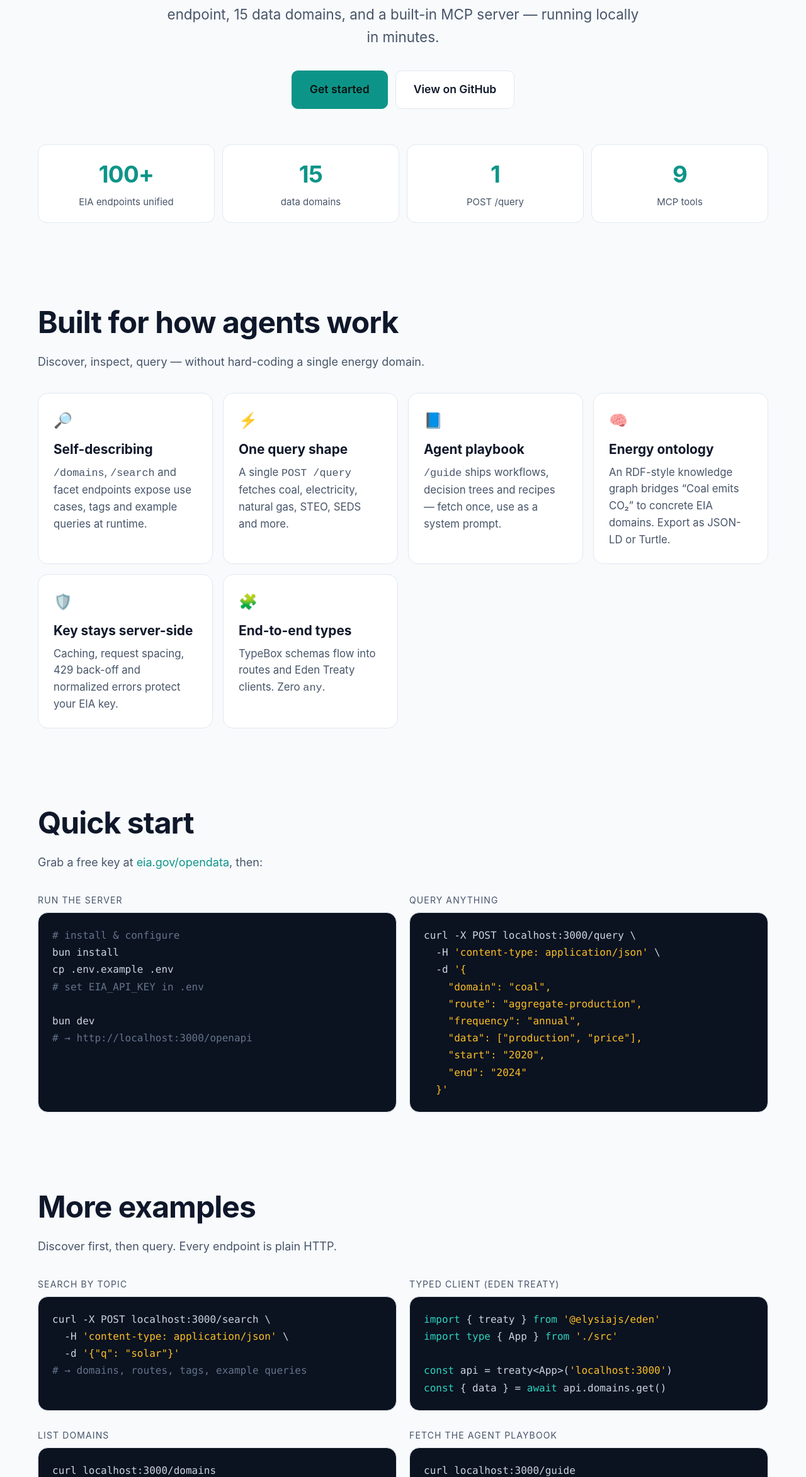
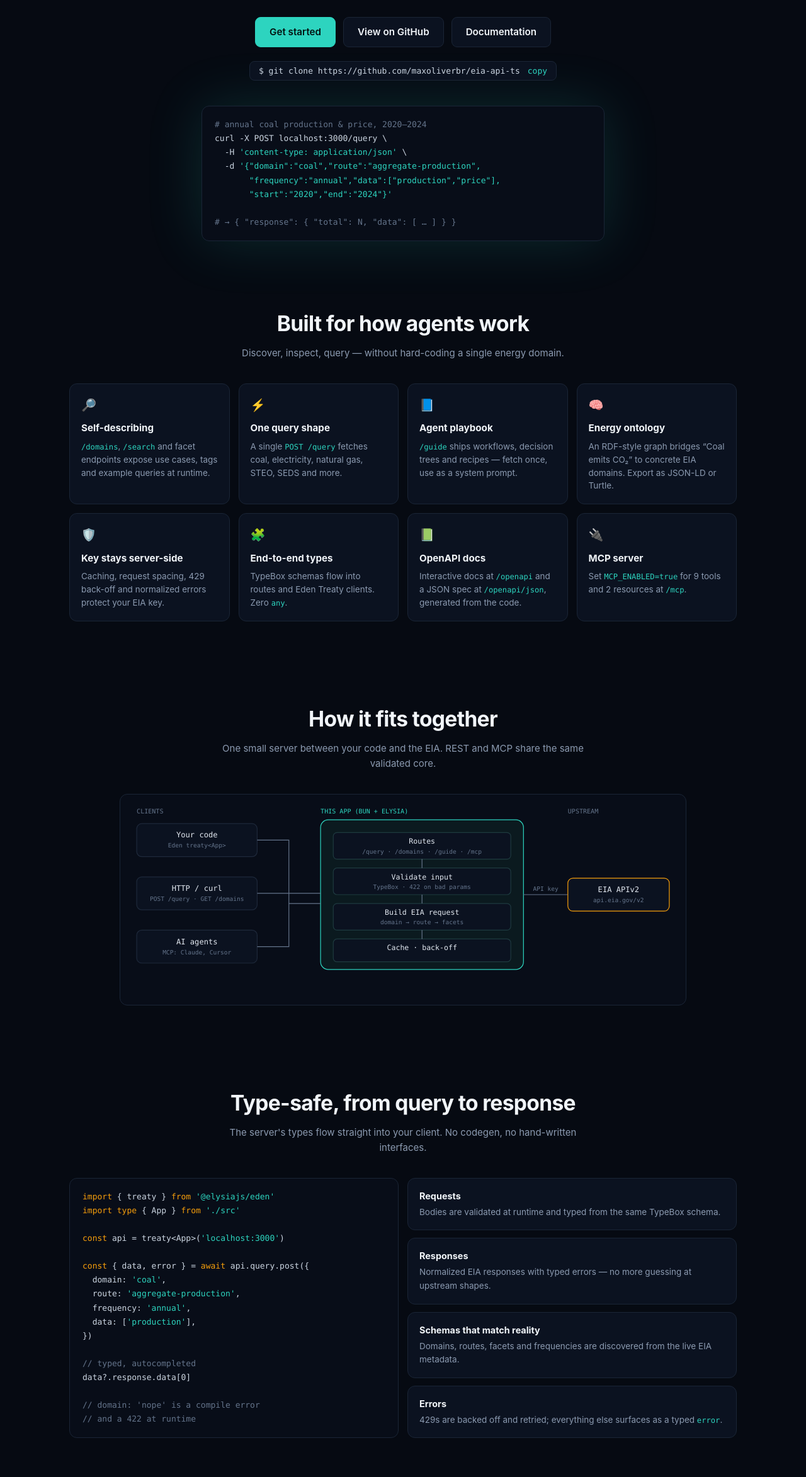
Before and after one commit to maxoliverbr/eia-api-ts, a website: page landing/index.html in a window 1280 px wide. Shown: the part 454-2800 px from the top of the page at 63% size. Drawn offline with Linux system fonts and the light colour scheme.

Commit message:
style(landing): restyle to match adams-search layout

```diff
--- a/landing/index.html
+++ b/landing/index.html
@@ -7,48 +7,55 @@
 <meta name="description" content="A typed, self-describing wrapper around the EIA APIv2. One query endpoint, 15 data domains, MCP server, built with Bun and Elysia.">
 <link rel="icon" href="logo.svg">
 <style>
-:root{--bg:#f8fafc;--fg:#0f172a;--mut:#475569;--card:#fff;--line:#e2e8f0;--teal:#0d9488;--amber:#f59e0b;--code:#0b1220;--glow:rgba(13,148,136,.18)}
-@media(prefers-color-scheme:dark){:root{--bg:#070b14;--fg:#e8eef9;--mut:#94a3b8;--card:#0e1524;--line:#1e293b;--teal:#2dd4bf;--glow:rgba(45,212,191,.16)}}
+:root{color-scheme:dark;--bg:#060a12;--fg:#f1f5f9;--mut:#8b9ab0;--card:#0b1220;--line:#1a2536;--teal:#2dd4bf;--green:#a3e635;--amber:#f59e0b;--code:#080d18;--glow:rgba(45,212,191,.16)}
 *{box-sizing:border-box}html{scroll-behavior:smooth}
-body{margin:0;background:var(--bg);color:var(--fg);font:18px/1.6 Inter,system-ui,-apple-system,Segoe UI,sans-serif;-webkit-font-smoothing:antialiased}
+body{margin:0;background:var(--bg);color:var(--fg);font:16px/1.6 Inter,system-ui,-apple-system,Segoe UI,sans-serif;-webkit-font-smoothing:antialiased}
 a{color:inherit;text-decoration:none}
-.wrap{max-width:1200px;margin:0 auto;padding:0 20px}
-nav{display:flex;align-items:center;justify-content:space-between;padding:18px 0}
+code{font-family:ui-monospace,SFMono-Regular,Menlo,monospace;color:var(--teal);font-size:.9em}
+.wrap{max-width:1100px;margin:0 auto;padding:0 20px}
+nav{display:flex;align-items:center;justify-content:space-between;padding:16px 0}
 nav .brand{display:flex;align-items:center;gap:10px;font-weight:700}
-nav img{width:32px;height:32px}
-nav .links{display:flex;gap:22px;align-items:center;color:var(--mut);font-size:17px}
+nav img{width:26px;height:26px}
+nav .links{display:flex;gap:22px;align-items:center;color:var(--mut);font-size:14px}
 nav .links a:hover{color:var(--fg)}
-.hero{position:relative;text-align:center;padding:84px 0 64px}
-.hero:before{content:"";position:absolute;inset:-80px 0 auto;height:420px;background:radial-gradient(ellipse at 50% 0,var(--glow),transparent 65%);z-index:-1}
-.pill{display:inline-block;padding:4px 14px;border:1px solid var(--line);border-radius:99px;font-size:15px;color:var(--mut);background:var(--card)}
-h1{font-size:clamp(2.8rem,7vw,5.5rem);line-height:1.05;letter-spacing:-.03em;margin:22px 0 18px}
-h1 span{background:linear-gradient(90deg,var(--teal),var(--amber));-webkit-background-clip:text;background-clip:text;color:transparent}
-.lead{max-width:760px;margin:0 auto 36px;color:var(--mut);font-size:1.4rem}
+.hero{position:relative;text-align:center;padding:64px 0 40px}
+.hero:before{content:"";position:absolute;inset:-90px 0 auto;height:460px;background:radial-gradient(ellipse at 50% 0,var(--glow),transparent 65%);z-index:-1}
+.pill{display:inline-block;padding:3px 12px;border:1px solid var(--line);border-radius:99px;font-size:12px;color:var(--mut);background:var(--card)}
+h1{font-size:clamp(2.4rem,6.5vw,4.6rem);line-height:1.08;letter-spacing:-.03em;margin:26px 0 20px}
+h1 span{background:linear-gradient(90deg,var(--teal),var(--green) 50%,var(--amber));-webkit-background-clip:text;background-clip:text;color:transparent}
+.lead{max-width:600px;margin:0 auto 30px;color:var(--mut);font-size:1.1rem}
 .cta{display:flex;gap:12px;justify-content:center;flex-wrap:wrap}
-.btn{padding:15px 28px;font-size:1.1rem;border-radius:10px;font-weight:600;border:1px solid var(--line);background:var(--card);transition:transform .15s,border-color .15s}
+.btn{padding:11px 22px;font-size:.95rem;border-radius:9px;font-weight:600;border:1px solid var(--line);background:var(--card);transition:transform .15s,border-color .15s}
 .btn:hover{transform:translateY(-2px);border-color:var(--teal)}
 .btn.p{background:var(--teal);border-color:var(--teal);color:#041311}
-.stats{display:grid;grid-template-columns:repeat(4,1fr);gap:12px;margin:56px 0 0}
-.stats div{padding:18px;border:1px solid var(--line);border-radius:14px;background:var(--card)}
-.stats b{display:block;font-size:2.3rem;letter-spacing:-.02em;color:var(--teal)}
-.stats small{color:var(--mut)}
-section{padding:56px 0}
-h2{font-size:clamp(2rem,4vw,3rem);letter-spacing:-.02em;margin:0 0 10px}
-.sub{color:var(--mut);margin:0 0 34px;max-width:620px}
-.grid{display:grid;grid-template-columns:repeat(auto-fit,minmax(260px,1fr));gap:16px}
-.card{padding:24px;border:1px solid var(--line);border-radius:16px;background:var(--card);transition:transform .2s,border-color .2s}
-.card:hover{transform:translateY(-3px);border-color:var(--teal)}
-.card i{font-style:normal;font-size:1.5rem}
-.card h3{margin:10px 0 6px;font-size:1.3rem}
-.card p{margin:0;color:var(--mut);font-size:1.05rem}
-pre{margin:0;padding:22px;background:var(--code);color:#cbd5e1;border-radius:16px;overflow:auto;font:16px/1.7 ui-monospace,SFMono-Regular,Menlo,monospace;border:1px solid var(--line)}
-pre .c{color:#64748b}pre .k{color:#2dd4bf}pre .s{color:#fbbf24}
-.two{display:grid;grid-template-columns:1fr 1fr;gap:28px 20px}.two>div{display:flex;flex-direction:column;min-width:0}.two pre{flex:1}@media(max-width:760px){.two>div{grid-column:auto!important}}
-.lbl{font-size:14px;letter-spacing:.08em;text-transform:uppercase;color:var(--mut);margin:0 0 8px}
-.chips{display:flex;flex-wrap:wrap;gap:8px}
-.chips span{padding:6px 14px;border:1px solid var(--line);border-radius:99px;background:var(--card);font-size:16px;color:var(--mut)}
-footer{border-top:1px solid var(--line);padding:28px 0;color:var(--mut);font-size:16px;display:flex;justify-content:space-between;flex-wrap:wrap;gap:12px}
-@media(max-width:760px){.stats{grid-template-columns:1fr 1fr}.two{grid-template-columns:1fr}nav .links a:not(.gh){display:none}}
+.clone{display:inline-flex;gap:12px;align-items:center;margin:22px auto 0;padding:7px 14px;border:1px solid var(--line);border-radius:8px;background:var(--card);font:13px ui-monospace,SFMono-Regular,Menlo,monospace;color:#cbd5e1;max-width:100%;overflow:auto;white-space:nowrap}
+.clone button{background:none;border:0;color:var(--teal);font:inherit;cursor:pointer;padding:0}
+.hero pre{max-width:640px;margin:40px auto 0;text-align:left;box-shadow:0 0 90px var(--glow)}
+section{padding:64px 0}
+h2{font-size:clamp(1.6rem,3vw,2.1rem);letter-spacing:-.02em;margin:0 0 8px;text-align:center}
+.sub{color:var(--mut);margin:0 auto 36px;max-width:620px;text-align:center;font-size:15px}
+.grid{display:grid;grid-template-columns:repeat(4,1fr);gap:14px}
+.card{padding:18px;border:1px solid var(--line);border-radius:12px;background:var(--card)}
+.card i{font-style:normal;font-size:1.2rem}
+.card h3{margin:10px 0 6px;font-size:.95rem}
+.card p{margin:0;color:var(--mut);font-size:13.5px;line-height:1.55}
+pre{margin:0;padding:18px 20px;background:var(--code);color:#cbd5e1;border-radius:12px;overflow:auto;font:13px/1.7 ui-monospace,SFMono-Regular,Menlo,monospace;border:1px solid var(--line)}
+pre .c{color:#64748b}pre .k{color:var(--amber)}pre .s{color:var(--teal)}
+.two{display:grid;grid-template-columns:1fr 1fr;gap:14px}.two>*{min-width:0}.two pre{height:100%}
+.panel{padding:16px 18px;border:1px solid var(--line);border-radius:12px;background:var(--card)}
+.panel h3{margin:0 0 4px;font-size:.9rem}.panel p{margin:0;color:var(--mut);font-size:13.5px}
+.stack{display:grid;gap:12px}
+.dia{max-width:900px;margin:0 auto;border:1px solid var(--line);border-radius:12px;background:var(--code);padding:16px}
+.dia svg{width:100%;height:auto;display:block;font-family:ui-monospace,SFMono-Regular,Menlo,monospace}
+.note{max-width:620px;margin:28px auto 0;padding:12px 16px;border:1px solid var(--line);border-left:3px solid var(--amber);border-radius:8px;background:var(--card);color:var(--mut);font-size:13px}
+.note a{color:var(--teal)}
+.chips{display:flex;flex-wrap:wrap;gap:8px;justify-content:center}
+.chips span{padding:5px 14px;border:1px solid var(--line);border-radius:99px;background:var(--card);font-size:13px;color:var(--mut)}
+footer{border-top:1px solid var(--line);padding:24px 0;color:var(--mut);font-size:13px;display:flex;justify-content:space-between;flex-wrap:wrap;gap:12px}
+footer a:hover{color:var(--fg)}
+@media(max-width:900px){.grid{grid-template-columns:1fr 1fr}}
+@media(max-width:760px){.two{grid-template-columns:1fr}nav .links a:not(.gh){display:none}}
+@media(max-width:480px){.grid{grid-template-columns:1fr}}
 </style>
 </head>
 <body>
@@ -56,25 +63,29 @@ footer{border-top:1px solid var(--line);padding:28px 0;color:var(--mut);font-siz
   <nav>
     <a class="brand" href="#"><img src="logo.svg" alt=""> eia-api-ts</a>
     <div class="links">
-      <a href="#features">Features</a><a href="#start">Quick start</a><a href="#examples">Examples</a><a href="#openapi">OpenAPI</a><a href="#mcp">MCP</a>
-      <a class="btn gh" style="padding:7px 16px" href="https://github.com/maxoliverbr/eia-api-ts">GitHub ↗</a>
+      <a href="#features">Features</a><a href="#architecture">Architecture</a><a href="#types">Type safety</a><a href="#examples">Examples</a><a href="#start">Quick start</a><a href="https://eia-api.maxcalkin.dev">Docs</a>
+      <a class="btn gh" style="padding:6px 14px" href="https://github.com/maxoliverbr/eia-api-ts">GitHub ↗</a>
     </div>
   </nav>
 
   <header class="hero">
-    <span class="pill">Bun · ElysiaJS · TypeBox · OpenAPI 3.1</span>
+    <span class="pill">Bun · Elysia · Eden · OpenAPI · MCP</span>
     <h1>U.S. energy data,<br><span>ready for agents.</span></h1>
-    <p class="lead">A typed, self-describing wrapper around the EIA APIv2. One query endpoint, 15 data domains, and a built-in MCP server — running locally in minutes.</p>
+    <p class="lead">A typed, self-describing wrapper around the EIA APIv2. One query endpoint, 15 data domains and a built-in MCP server — running locally in minutes.</p>
     <div class="cta">
       <a class="btn p" href="#start">Get started</a>
       <a class="btn" href="https://github.com/maxoliverbr/eia-api-ts">View on GitHub</a>
+      <a class="btn" href="https://eia-api.maxcalkin.dev">Documentation</a>
     </div>
-    <div class="stats">
-      <div><b>100+</b><small>EIA endpoints unified</small></div>
-      <div><b>15</b><small>data domains</small></div>
-      <div><b>1</b><small>POST /query</small></div>
-      <div><b>9</b><small>MCP tools</small></div>
-    </div>
+    <div class="clone"><span>$ git clone https://github.com/maxoliverbr/eia-api-ts</span><button type="button" onclick="navigator.clipboard.writeText('git clone https://github.com/maxoliverbr/eia-api-ts');this.textContent='copied'">copy</button></div>
+<pre><span class="c"># annual coal production &amp; price, 2020–2024</span>
+curl -X POST localhost:3000/query \
+  -H <span class="s">'content-type: application/json'</span> \
+  -d <span class="s">'{"domain":"coal","route":"aggregate-production",
+       "frequency":"annual","data":["production","price"],
+       "start":"2020","end":"2024"}'</span>
+
+<span class="c"># → { "response": { "total": N, "data": [ … ] } }</span></pre>
   </header>
 
   <section id="features">
@@ -84,110 +95,104 @@ footer{border-top:1px solid var(--line);padding:28px 0;color:var(--mut);font-siz
       <div class="card"><i>🔎</i><h3>Self-describing</h3><p><code>/domains</code>, <code>/search</code> and facet endpoints expose use cases, tags and example queries at runtime.</p></div>
       <div class="card"><i>⚡</i><h3>One query shape</h3><p>A single <code>POST /query</code> fetches coal, electricity, natural gas, STEO, SEDS and more.</p></div>
       <div class="card"><i>📘</i><h3>Agent playbook</h3><p><code>/guide</code> ships workflows, decision trees and recipes — fetch once, use as a system prompt.</p></div>
-      <div class="card"><i>🧠</i><h3>Energy ontology</h3><p>An RDF-style knowledge graph bridges “Coal emits CO₂” to concrete EIA domains. Export as JSON-LD or Turtle.</p></div>
+      <div class="card"><i>🧠</i><h3>Energy ontology</h3><p>An RDF-style graph bridges “Coal emits CO₂” to concrete EIA domains. Export as JSON-LD or Turtle.</p></div>
       <div class="card"><i>🛡️</i><h3>Key stays server-side</h3><p>Caching, request spacing, 429 back-off and normalized errors protect your EIA key.</p></div>
       <div class="card"><i>🧩</i><h3>End-to-end types</h3><p>TypeBox schemas flow into routes and Eden Treaty clients. Zero <code>any</code>.</p></div>
+      <div class="card"><i>📗</i><h3>OpenAPI docs</h3><p>Interactive docs at <code>/openapi</code> and a JSON spec at <code>/openapi/json</code>, generated from the code.</p></div>
+      <div class="card"><i>🔌</i><h3>MCP server</h3><p>Set <code>MCP_ENABLED=true</code> for 9 tools and 2 resources at <code>/mcp</code>.</p></div>
     </div>
   </section>
 
-  <section id="start">
-    <h2>Quick start</h2>
-    <p class="sub">Grab a free key at <a href="https://www.eia.gov/opendata/" style="color:var(--teal)">eia.gov/opendata</a>, then:</p>
-    <div class="two">
-      <div>
-        <p class="lbl">Run the server</p>
-<pre><span class="c"># install &amp; configure</span>
-bun install
-cp .env.example .env
-<span class="c"># set EIA_API_KEY in .env</span>
-
-bun dev
-<span class="c"># → http://localhost:3000/openapi</span></pre>
-      </div>
-      <div>
-        <p class="lbl">Query anything</p>
-<pre>curl -X POST localhost:3000/query \
-  -H <span class="s">'content-type: application/json'</span> \
-  -d <span class="s">'{
-    "domain": "coal",
-    "route": "aggregate-production",
-    "frequency": "annual",
-    "data": ["production", "price"],
-    "start": "2020",
-    "end": "2024"
-  }'</span></pre>
-      </div>
+  <section id="architecture">
+    <h2>How it fits together</h2>
+    <p class="sub">One small server between your code and the EIA. REST and MCP share the same validated core.</p>
+    <div class="dia">
+      <svg viewBox="0 0 860 300" fill="none" stroke-width="1.2" role="img" aria-label="Clients call the Bun and Elysia server, which calls the EIA API">
+        <g font-size="10" fill="#8b9ab0" stroke="none"><text x="10" y="14" fill="#64748b">CLIENTS</text><text x="300" y="14" fill="#2dd4bf">THIS APP (BUN + ELYSIA)</text><text x="690" y="14" fill="#64748b">UPSTREAM</text></g>
+        <g stroke="#1e293b" fill="#0b1220">
+          <rect x="10" y="30" width="190" height="52" rx="8"/><rect x="10" y="114" width="190" height="52" rx="8"/><rect x="10" y="198" width="190" height="52" rx="8"/>
+        </g>
+        <g font-size="12" fill="#e2e8f0" stroke="none" text-anchor="middle"><text x="105" y="52">Your code</text><text x="105" y="136">HTTP / curl</text><text x="105" y="220">AI agents</text></g>
+        <g font-size="9.5" fill="#64748b" stroke="none" text-anchor="middle"><text x="105" y="68">Eden treaty&lt;App&gt;</text><text x="105" y="152">POST /query · GET /domains</text><text x="105" y="236">MCP: Claude, Cursor</text></g>
+        <rect x="300" y="24" width="320" height="236" rx="12" stroke="#2dd4bf" fill="#0b1a1f"/>
+        <g stroke="#1e3a3f" fill="#0b1220"><rect x="320" y="44" width="280" height="42" rx="6"/><rect x="320" y="100" width="280" height="42" rx="6"/><rect x="320" y="156" width="280" height="42" rx="6"/><rect x="320" y="212" width="280" height="36" rx="6"/></g>
+        <g font-size="11.5" fill="#e2e8f0" stroke="none" text-anchor="middle"><text x="460" y="62">Routes</text><text x="460" y="118">Validate input</text><text x="460" y="174">Build EIA request</text><text x="460" y="229">Cache · back-off</text></g>
+        <g font-size="9.5" fill="#64748b" stroke="none" text-anchor="middle"><text x="460" y="77">/query · /domains · /guide · /mcp</text><text x="460" y="133">TypeBox · 422 on bad params</text><text x="460" y="189">domain → route → facets</text></g>
+        <g stroke="#64748b"><path d="M200 56h50v100h50M200 140h100M200 224h50v-68"/><path d="M460 86v14M460 142v14M460 198v14"/><path d="M620 142h70"/></g>
+        <rect x="690" y="116" width="160" height="52" rx="8" stroke="#f59e0b" fill="#0b1220"/>
+        <g font-size="12" fill="#e2e8f0" stroke="none" text-anchor="middle"><text x="770" y="138">EIA APIv2</text></g>
+        <g font-size="9.5" fill="#64748b" stroke="none" text-anchor="middle"><text x="770" y="154">api.eia.gov/v2</text><text x="655" y="136">API key</text></g>
+      </svg>
     </div>
   </section>
 
-  <section id="examples">
-    <h2>More examples</h2>
-    <p class="sub">Discover first, then query. Every endpoint is plain HTTP.</p>
+  <section id="types">
+    <h2>Type-safe, from query to response</h2>
+    <p class="sub">The server's types flow straight into your client. No codegen, no hand-written interfaces.</p>
     <div class="two">
-      <div>
-        <p class="lbl">Search by topic</p>
-<pre>curl -X POST localhost:3000/search \
-  -H <span class="s">'content-type: application/json'</span> \
-  -d <span class="s">'{"q": "solar"}'</span>
-<span class="c"># → domains, routes, tags, example queries</span></pre>
-      </div>
-      <div>
-        <p class="lbl">Typed client (Eden Treaty)</p>
 <pre><span class="k">import</span> { treaty } <span class="k">from</span> <span class="s">'@elysiajs/eden'</span>
 <span class="k">import type</span> { App } <span class="k">from</span> <span class="s">'./src'</span>
 
 <span class="k">const</span> api = treaty&lt;App&gt;(<span class="s">'localhost:3000'</span>)
-<span class="k">const</span> { data } = <span class="k">await</span> api.domains.get()</pre>
-      </div>
-      <div>
-        <p class="lbl">List domains</p>
-<pre>curl localhost:3000/domains
-<span class="c"># → 15 domains with useCases + exampleQuery</span></pre>
-      </div>
-      <div>
-        <p class="lbl">Fetch the agent playbook</p>
-<pre>curl localhost:3000/guide
-<span class="c"># workflows, decision trees, recipes</span></pre>
-      </div>
-      <div style="grid-column:1/-1">
-        <p class="lbl">Filter by facet</p>
-<pre>curl -X POST localhost:3000/query \
-  -H <span class="s">'content-type: application/json'</span> \
-  -d <span class="s">'{
-    "domain": "electricity",
-    "route": "retail-sales",
-    "frequency": "monthly",
-    "data": ["price"],
-    "facets": {"stateid": ["TX"], "sectorid": ["RES"]}
-  }'</span></pre>
-      </div>
-      <div>
-        <p class="lbl">Run the bundled examples</p>
-<pre>bun run examples/02-discovery.ts
-bun run examples/06-query-post-basic.ts
-bun run examples/agent-usage.ts</pre>
+
+<span class="k">const</span> { data, error } = <span class="k">await</span> api.query.post({
+  domain: <span class="s">'coal'</span>,
+  route: <span class="s">'aggregate-production'</span>,
+  frequency: <span class="s">'annual'</span>,
+  data: [<span class="s">'production'</span>],
+})
+
+<span class="c">// typed, autocompleted</span>
+data?.response.data[0]
+
+<span class="c">// domain: 'nope' is a compile error</span>
+<span class="c">// and a 422 at runtime</span></pre>
+      <div class="stack">
+        <div class="panel"><h3>Requests</h3><p>Bodies are validated at runtime and typed from the same TypeBox schema.</p></div>
+        <div class="panel"><h3>Responses</h3><p>Normalized EIA responses with typed errors — no more guessing at upstream shapes.</p></div>
+        <div class="panel"><h3>Schemas that match reality</h3><p>Domains, routes, facets and frequencies are discovered from the live EIA metadata.</p></div>
+        <div class="panel"><h3>Errors</h3><p>429s are backed off and retried; everything else surfaces as a typed <code>error</code>.</p></div>
       </div>
     </div>
   </section>
 
   <section id="openapi">
-    <h2>OpenAPI, out of the box</h2>
-    <p class="sub">Every route is generated from its TypeBox schema, so the spec never drifts from the code.</p>
+    <h2>Documented automatically</h2>
+    <p class="sub">The OpenAPI spec is generated from the same schemas, so it can't drift from the code.</p>
     <div class="two">
-      <div>
-        <p class="lbl">Browse &amp; fetch the spec</p>
-<pre><span class="c"># Swagger UI</span>
-open http://localhost:3000/openapi
-
-<span class="c"># OpenAPI 3.1 JSON</span>
-curl localhost:3000/openapi/json &gt; spec.json</pre>
-      </div>
-      <div>
-        <p class="lbl">Generate a client in any language</p>
-<pre>bunx openapi-typescript spec.json -o api.d.ts
+<pre><span class="c"># start the API, then open the docs</span>
+bun dev
+http://localhost:3000/openapi       <span class="c"># Swagger UI</span>
+http://localhost:3000/openapi/json  <span class="c"># OpenAPI 3.1</span></pre>
+<pre><span class="c"># generate a client in any language</span>
+bunx openapi-typescript spec.json -o api.d.ts
 bunx @openapitools/openapi-generator-cli \
   generate -i spec.json -g python -o ./client</pre>
-      </div>
+    </div>
+  </section>
+
+  <section id="examples">
+    <h2>Examples with a purpose</h2>
+    <p class="sub">Discover first, then query. Every endpoint is plain HTTP.</p>
+    <div class="two">
+<pre><span class="c"># search by topic</span>
+curl -X POST localhost:3000/search \
+  -H <span class="s">'content-type: application/json'</span> \
+  -d <span class="s">'{"q": "solar"}'</span>
+<span class="c"># → domains, routes, tags, example queries</span></pre>
+<pre><span class="c"># filter by facet</span>
+curl -X POST localhost:3000/query \
+  -H <span class="s">'content-type: application/json'</span> \
+  -d <span class="s">'{"domain":"electricity","route":"retail-sales",
+       "frequency":"monthly","data":["price"],
+       "facets":{"stateid":["TX"],"sectorid":["RES"]}}'</span></pre>
+<pre><span class="c"># list domains / fetch the agent playbook</span>
+curl localhost:3000/domains
+curl localhost:3000/guide</pre>
+<pre><span class="c"># run the bundled examples</span>
+bun run examples/02-discovery.ts
+bun run examples/06-query-post-basic.ts
+bun run examples/agent-usage.ts</pre>
     </div>
   </section>
 
@@ -197,9 +202,28 @@ bunx @openapitools/openapi-generator-cli \
     <div class="chips"><span>Claude Desktop</span><span>Cursor</span><span>Mastra</span><span>LangChain</span><span>Eden Treaty</span><span>plain fetch / curl</span></div>
   </section>
 
+  <section id="start">
+    <h2>Quick start</h2>
+    <p class="sub">Install, configure, query.</p>
+    <div class="two">
+<pre><span class="c"># run it</span>
+bun install
+cp .env.example .env
+<span class="c"># set EIA_API_KEY in .env</span>
+bun dev   <span class="c"># http://localhost:3000</span></pre>
+<pre><span class="c"># discover, then query</span>
+curl localhost:3000/domains
+curl -X POST localhost:3000/query \
+  -H <span class="s">'content-type: application/json'</span> \
+  -d <span class="s">'{"domain":"coal","route":"aggregate-production",
+       "frequency":"annual","data":["production"]}'</span></pre>
+    </div>
+    <p class="note">This site is static documentation. The API is self-hosted and needs your own free EIA key (<a href="https://www.eia.gov/opendata/">get one here</a>), which must never be published in a browser.</p>
+  </section>
+
   <footer>
-    <span>© eia-api-ts — not affiliated with the U.S. EIA.</span>
-    <span><a href="https://github.com/maxoliverbr/eia-api-ts">GitHub</a> · <a href="https://www.eia.gov/opendata/">EIA Open Data</a></span>
+    <span>MIT licensed · Not affiliated with the U.S. EIA</span>
+    <span><a href="https://eia-api.maxcalkin.dev">Docs</a> · <a href="https://www.eia.gov/opendata/">EIA API</a> · <a href="https://github.com/maxoliverbr/eia-api-ts">GitHub</a></span>
   </footer>
 </div>
 </body>
```
